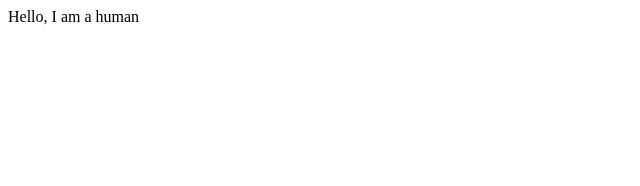
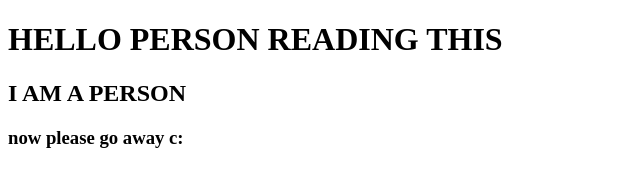
Before and after one commit to clarepark/clarepark.github.io, a plain HTML site: page index.html in a window 1280 px wide. Shown: the whole page, without its empty margins (0-640 px from the left). Drawn offline with Linux system fonts and the light colour scheme.

Commit message:
i made a change to have more words

```diff
--- a/index.html
+++ b/index.html
@@ -1 +1,5 @@
-Hello, I am a human
+<!doctype html>
+
+<h1>HELLO PERSON READING THIS</h1>
+<h2>I AM A PERSON</h2>
+<h3>now please go away c:</h3>
```
